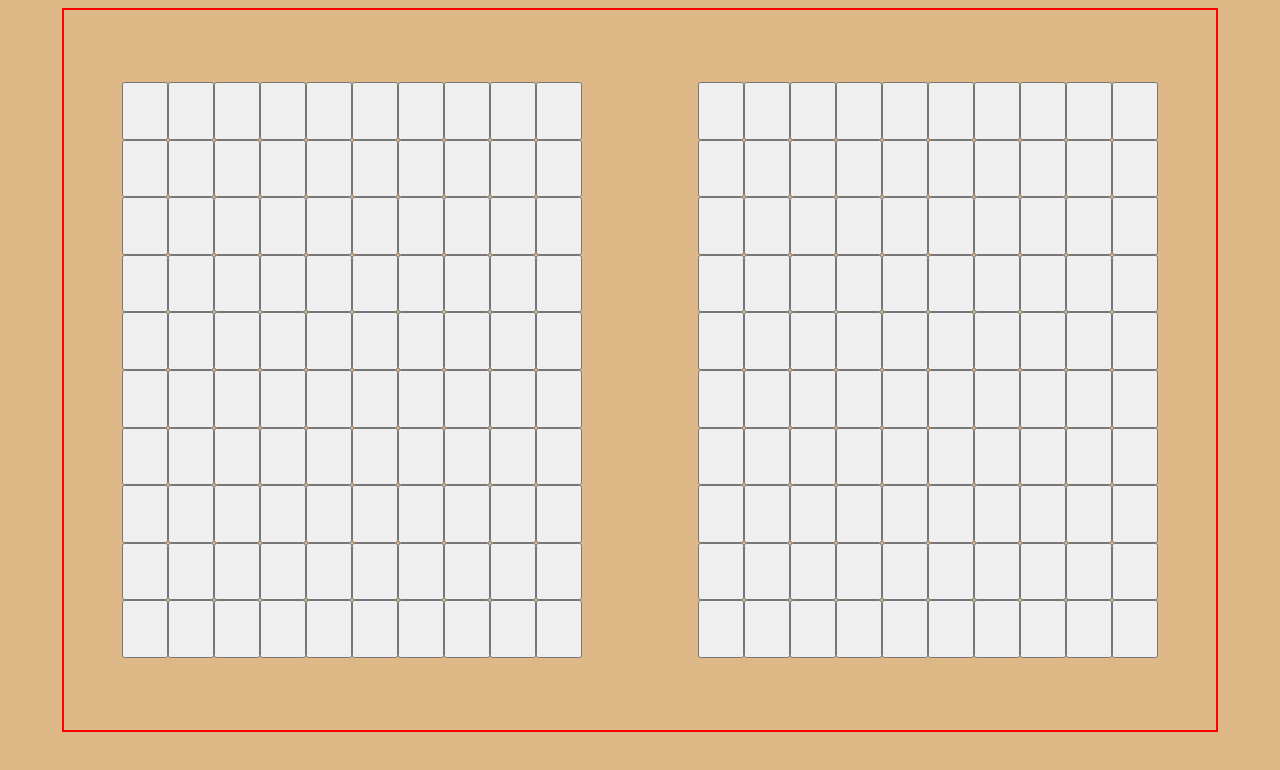
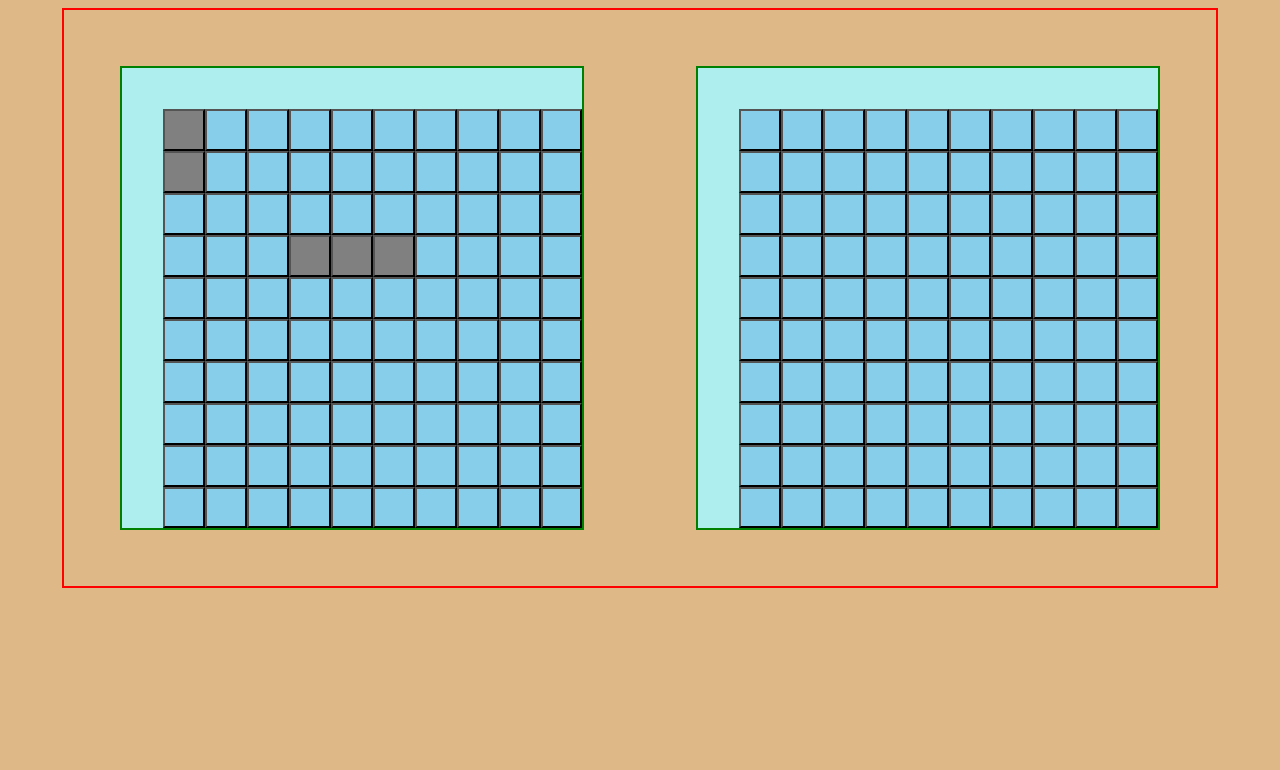
Before and after one commit to hoholabs/battleship, a website built with webpack: page dist/index.html in a window 1280 px wide. Built offline with nearby package versions, Linux system fonts and the light colour scheme.

Commit message:
rudimentary view set up

```diff
--- a/package.json
+++ b/package.json
@@ -25,13 +25,11 @@
     "@babel/core": "^7.17.8",
     "@babel/preset-env": "^7.16.11",
     "css-loader": "^6.7.1",
-    "html-webpack-plugin": "^5.5.0",
     "jest": "^27.5.1",
     "jest-webpack": "^0.5.1",
     "style-loader": "^3.3.1",
     "webpack": "^5.70.0",
-    "webpack-cli": "^4.9.2",
-    "webpack-dev-server": "^4.7.4"
+    "webpack-cli": "^4.9.2"
   },
   "jest": {
     "moduleNameMapper": {
--- a/src/dom.js
+++ b/src/dom.js
@@ -2,17 +2,40 @@ export function createPage(){
     let mainContainer = document.createElement('main');
     mainContainer.id = 'main-container';
     document.body.appendChild(mainContainer);
-    console.log('created page');
-    mainContainer.append(domBoard(10));
-    mainContainer.append(domBoard(10));
+
+    const table = document.createElement('div');
+    table.id = 'table';
+
+    let playerBoard = domBoard(10);
+    playerBoard.id = playerBoard;
+    table.append(playerBoard);
+
+    table.append(domBoard(10));
+
+    mainContainer.append(table);
 }
 
 const domBoard = (num) =>{
     let board = document.createElement('div')
     board.classList.add('gameboard');
-    let ba = num;
+
+    let xAxis = document.createElement('div');
+    xAxis.classList.add('axis');
+    xAxis.style.gridColumnStart = 2;
+    xAxis.style.gridColumnEnd = -1;
+
+    let yAxis = document.createElement('div');
+    yAxis.classList.add('axis');
+    yAxis.style.gridRowStart = 1;
+    yAxis.style.gridRowEnd = -1;
+
+    board.append(xAxis);
+    board.append(yAxis);
+
     //board.style.gridTemplateRows = `repeat(${num}, 25px)`;
+    board.style.gridTemplateRows = `repeat(${num}, ${100/(num+1)}%) ${100/(num+1)}%`;
     //board.style.gridTemplateColumns = `repeat(${num}, 25px)`;
+    board.style.gridTemplateColumns =`repeat(${num}, ${100/(num+1)}%) ${100/(num+1)}%`;
 
     let axes = {
         "x": ['0','1','2','3','4','5','6','7','8','9'],
@@ -22,9 +45,27 @@ const domBoard = (num) =>{
     for (let i = 0; i < (axes.x.length*axes.y.length); i++) {
         let tile = document.createElement('button');
         tile.classList.add('tile');
-        tile.dataset.coord = [Math.floor(i/10),(i%10),0];
+        tile.dataset.coord = [Math.floor(i/10),(i%10)];
         board.append(tile);
     };
 
+
+
     return board
 }
+
+export function showShips(name){
+    console.log(name.ships);
+
+    name.ships.forEach(element => {
+
+        element.pos.forEach(e => {
+
+            let thisTile = document.querySelectorAll(`[data-coord='${e.toString()}']`)[0];
+            console.log(thisTile);
+            thisTile.style.backgroundColor = 'grey';
+        });
+
+    });
+
+}
--- a/src/factories.js
+++ b/src/factories.js
@@ -1,7 +1,5 @@
 import './style.css';
 import { createPage } from './dom.js';
-
-createPage();
 
 
 const shipFactory = (name, size) => {
@@ -30,7 +28,7 @@ const shipFactory = (name, size) => {
   return {name, size, hit, isSunk, shipState};
 };
 
-const gameboardFactory = () => {
+export const gameboardFactory = (name) => {
   // let axes = {
   //   "x": ['0','1','2','3','4','5','6','7','8','9'],
   //   "y":   ['0','1','2','3','4','5','6','7','8','9']
@@ -47,14 +45,14 @@ const gameboardFactory = () => {
   let misses = [];
   // let shipCoords = [];
 
-  const placeShip = (name,l,x,y,o) =>{
+  const placeShip = (name,size,x,y,o) =>{
 
     // orientation, 0=horizontal, 1=vertical
-    let ship = shipFactory(name,l);
+    let ship = shipFactory(name,size);
     ship.pos = [];
 
     // add the ship coordinates to the ship
-    for (let index = 0; index < l; index++) {
+    for (let index = 0; index < size; index++) {
 
       if(o == 0){ //if horizontal
         ship.pos.push([x+index,y])
@@ -113,7 +111,7 @@ const gameboardFactory = () => {
     };
   }
 
-  return {placeShip, receiveAttack, gameOver, hits, misses};
+  return {name, placeShip, receiveAttack, gameOver, hits, misses, ships};
 };
 
 const playerFactory = (name) => {
@@ -137,8 +135,8 @@ const playerFactory = (name) => {
 
 }
 
-  module.exports = {
-    shipFactory,
-    gameboardFactory,
-    playerFactory
-};
+//   module.exports = {
+//     shipFactory,
+//     gameboardFactory,
+//     playerFactory
+// };
--- a/src/index.js
+++ b/src/index.js
@@ -1,4 +1,11 @@
 import './style.css';
-import { createPage } from './dom.js';
+import { createPage, showShips } from './dom.js';
+import { gameboardFactory } from './factories';
 
 createPage();
+
+let playerBoard = gameboardFactory('player');
+playerBoard.placeShip('patrol',2,0,0,0);
+playerBoard.placeShip('submarine',3,3,3,1);
+
+showShips(playerBoard);
--- a/src/style.scss
+++ b/src/style.scss
@@ -5,25 +5,32 @@
 main{
     margin:auto;
     display:grid;
-    grid-auto-flow: column;
+    //grid-auto-flow: column;
     border: solid red 2px;
     width: 90vw;
-    height: 90vh;
+    height: 45vw;
+}
+
+#table{
+    display:grid;
+    grid-auto-flow:column;
 }
 
 .gameboard{
-    //border: solid green 2px;
+    border: solid green 2px;
     display: grid;
     width:80%;
     height:80%;
     justify-self:center;
     align-self: center;
-    //gap: 0;
-    grid-template-rows: repeat(10, 10%);
-    grid-template-columns: repeat(10, 10%);
+    // grid-template-rows: repeat(10, 10%) 10%;
+    // grid-template-columns: 10% repeat(10, 10%);
 
-    // .tile{
-    //    width:25px;
-    //    height:25px;
-    // }
+    .axis{
+        background-color: paleturquoise;
+    }
+
+    .tile{
+       background-color: skyblue;
+    }
 }
--- a/webpack.config.js
+++ b/webpack.config.js
@@ -1,18 +1,13 @@
 const path = require('path');
-const HtmlWebpackPlugin = require('html-webpack-plugin');
+
 
 module.exports = {
   mode: 'development',
   entry: './src/index.js',
-  plugins: [
-    new HtmlWebpackPlugin({
-      title: 'battleship',
-    }),
-  ],
   devtool: 'inline-source-map',
-  devServer: {
-    static: './dist',
-  },
+  // devServer: {
+  //   static: './dist',
+  // },
   output: {
     filename: 'bundle.js',
     path: path.resolve(__dirname, 'dist'),
```
Also changed, not shown: src/index.html (deleted, +0 -15 lines), dist/bundle.js, dist/index.html, src/style.css, 2 other files.
